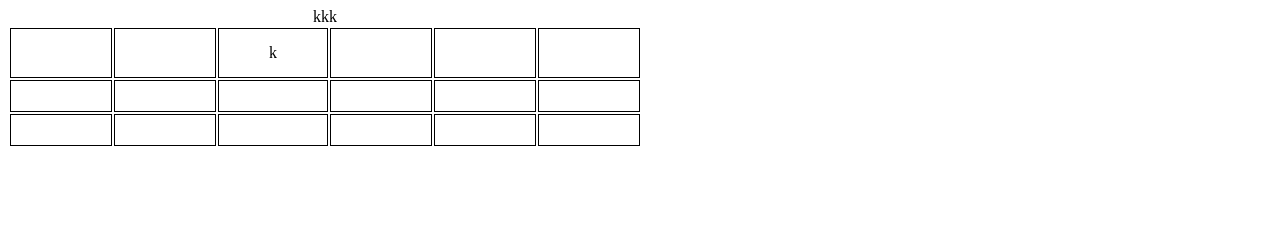
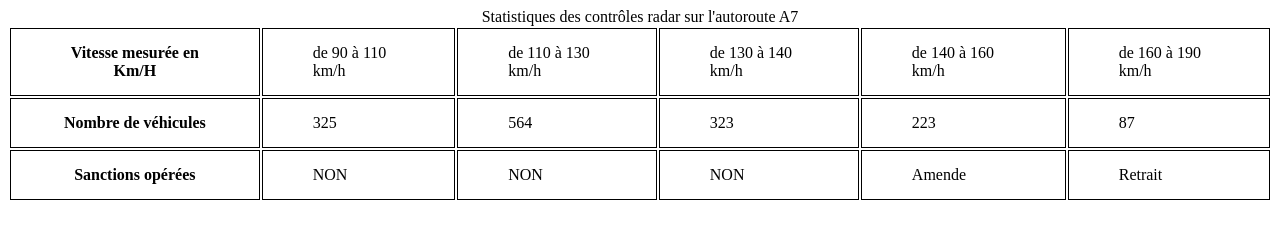
Before and after one commit to SUB4R/HTML-CSS, a plain HTML site: page table/pratice.html in a window 1280 px wide. Drawn offline with Linux system fonts and the light colour scheme.

Commit message:
html-css

```diff
--- a/table/pratice.html
+++ b/table/pratice.html
@@ -3,55 +3,46 @@
     <head>
         <meta charset="UTF-8" />
         <meta name="viewport" content="width=device-width, initial-scale=1.0" />
-    <title>pratice</title>
+        <title>HTML - Table practice</title>
         <style>
-td,th { border: 1px solid black;
+            td,
+            th {
+                border: 1px solid black;
                 padding: 15px 50px;
-
             }
-
         </style>
-
     </head>
     <body>
         <div>
             <table>
                 <caption>
-
-kkk
-
-
+                    Statistiques des contrôles radar sur l'autoroute A7
                 </caption>
                 <tr>
-<td></td>
-<td></td>
-<td>k</td>
-<td></td>
-<td></td>
-<td></td>
-
-
+                    <th>Vitesse mesurée en Km/H</th>
+                    <td>de 90 à 110 km/h</td>
+                    <td>de 110 à 130 km/h</td>
+                    <td>de 130 à 140 km/h</td>
+                    <td>de 140 à 160 km/h</td>
+                    <td>de 160 à 190 km/h</td>
                 </tr>
                 <tr>
-    <td></td>
-    <td></td>
-    <td></td>
-    <td></td>
-    <td></td>
-    <td></td>
+                    <th>Nombre de véhicules</th>
+                    <td>325</td>
+                    <td>564</td>
+                    <td>323</td>
+                    <td>223</td>
+                    <td>87</td>
                 </tr>
                 <tr>
-    <td></td>
-    <td></td>
-    <td></td>
-    <td></td>
-    <td></td>
-    <td></td>
+                    <th>Sanctions opérées</th>
+                    <td>NON</td>
+                    <td>NON</td>
+                    <td>NON</td>
+                    <td>Amende</td>
+                    <td>Retrait</td>
                 </tr>
-
             </table>
-
-
-
         </div>
     </body>
+</html>
```
Lines whose indentation alone changed are shown as unchanged.
